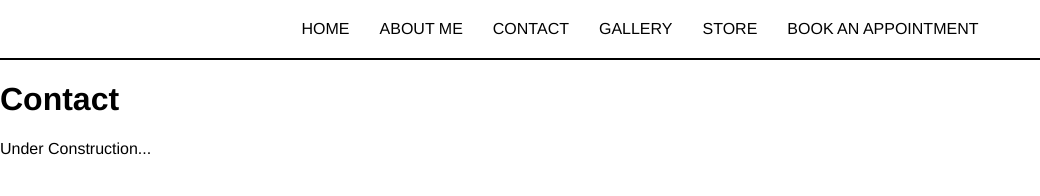
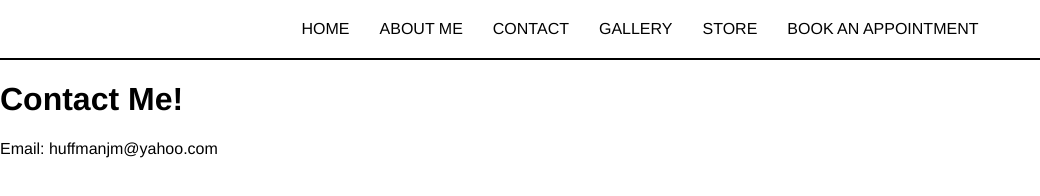
Before and after one commit to kevbotkid/Jordan-Photography, a plain HTML site: page contact.html in a window 1280 px wide. Shown: the whole page, without its empty margins (0-1040 px from the left). Drawn offline with Linux system fonts and the light colour scheme.

Commit message:
Update contact.html

```diff
--- a/contact.html
+++ b/contact.html
@@ -21,7 +21,7 @@
         </nav>
     </header>
 
-    <h1>Contact</h1>
-    <p>Under Construction...</p>
+    <h1>Contact Me!</h1>
+    <p>Email: huffmanjm@yahoo.com</p>
 </body>
 </html>
```
